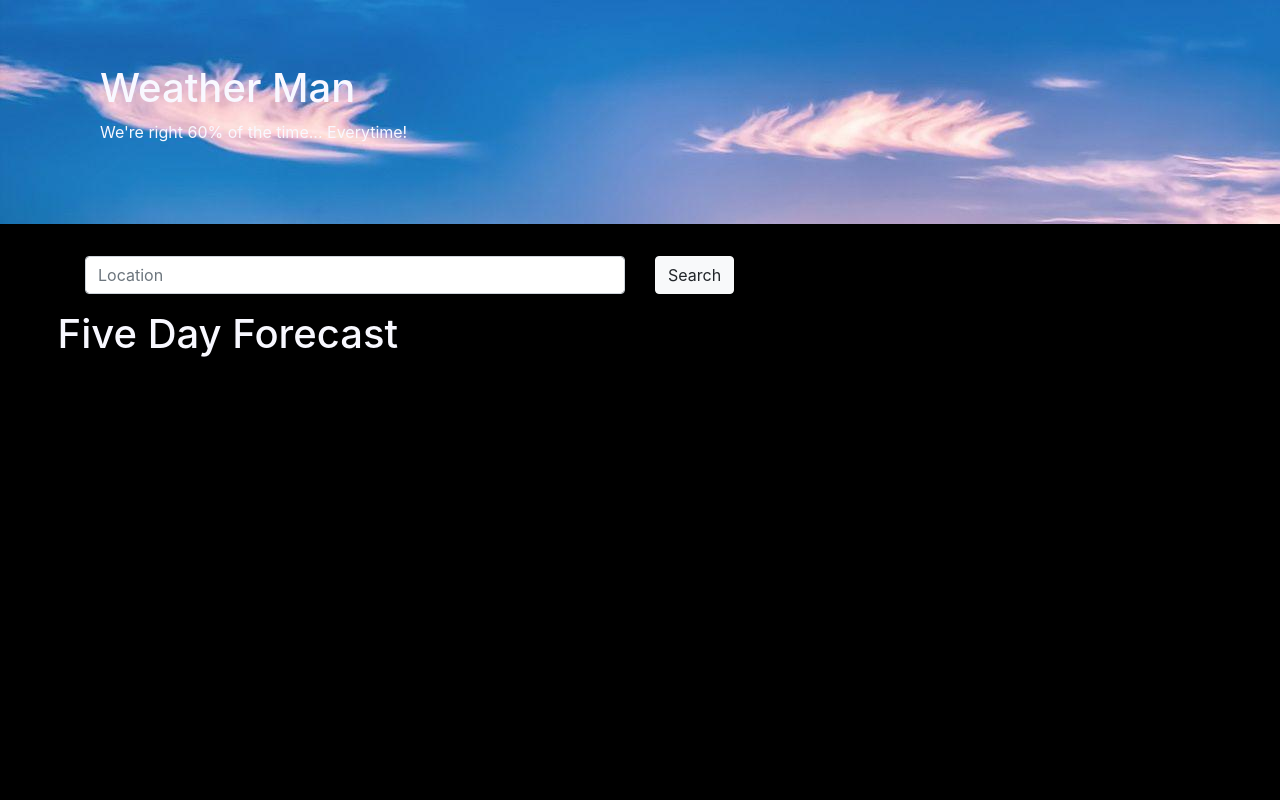
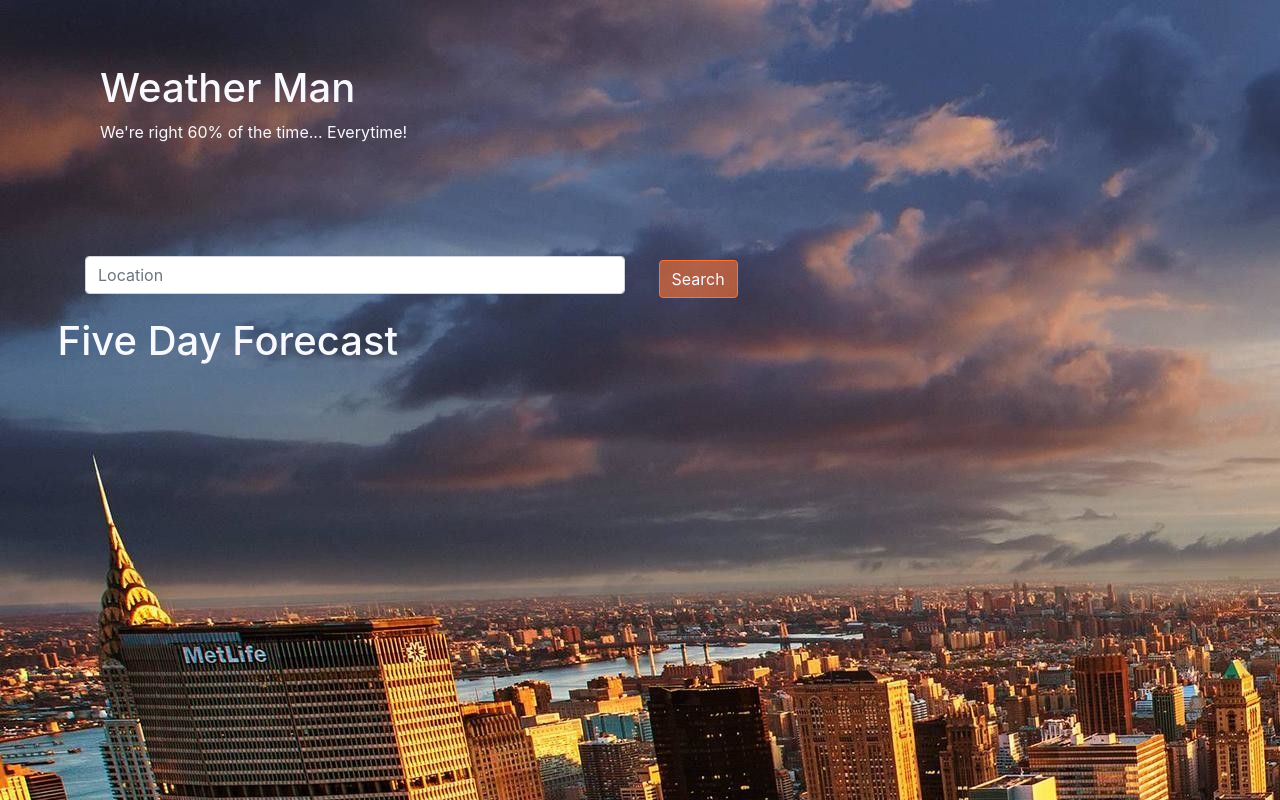
Before and after one commit to mp2626/weather_app, a plain HTML site: page index.html in a window 1280 px wide. Drawn offline with nearby package versions, Linux system fonts and the light colour scheme.

Commit message:
ui update

```diff
--- a/assets/style.css
+++ b/assets/style.css
@@ -2,11 +2,14 @@
  --backgound: black;
  --text: ghostwhite;
  --hearder: #194991;
+ --orangeCard: rgb(252, 114, 51, 0.6);
+ --orangeCardOP: rgb(252, 114, 51, 0);
+ --orange:#fc7233;
 }
 
 
 body {
-    background-color: var(--backgound);
+    background-image: url(./images/wp3594884.jpg);
     color: var(--text);
 }
 
@@ -15,7 +18,7 @@ h2 {
 }
 
 .jumbotron {
-    background-image: url(./images/wp3980183.jpg);
+    background-color: var(--orangeCardOP);
 }
 
 #cityH1 {
@@ -23,7 +26,9 @@ margin-left: 4.5%;
 }
 
 .card {
-    color: var(--backgound);
+    background-color: var(--orangeCard);
+    border: 1.5px solid var(--orange);
+    color: var(--text);
     margin: 1%;
 }
 
@@ -31,8 +36,10 @@ margin-left: 4.5%;
     font-size: 35px;
 }
 
-#searchBtn {
-    margin-top: 1%;
+/* #search {
     margin-bottom: 1%;
     align-items: center;
-}
+    background-color: var(--orangeCard);
+    border: 1.5px solid var(--orange);
+    color: var(--text);
+} */
--- a/index.html
+++ b/index.html
@@ -30,7 +30,7 @@
                         <input for="search" type="text" id="search-input" placeholder="Location" class="form-control" />
                     </div>
                     <div class="form-group col-12 col-md-4">
-                        <button id="search" type="submit" class="btn btn-light">Search</button>
+                        <button id="search" type="submit" class="btn card btn-light">Search</button>
                     </div>
                 </form>
             </div>
```
Also changed, not shown: assets/images/wp3594884.jpg (added), 1 other file.
